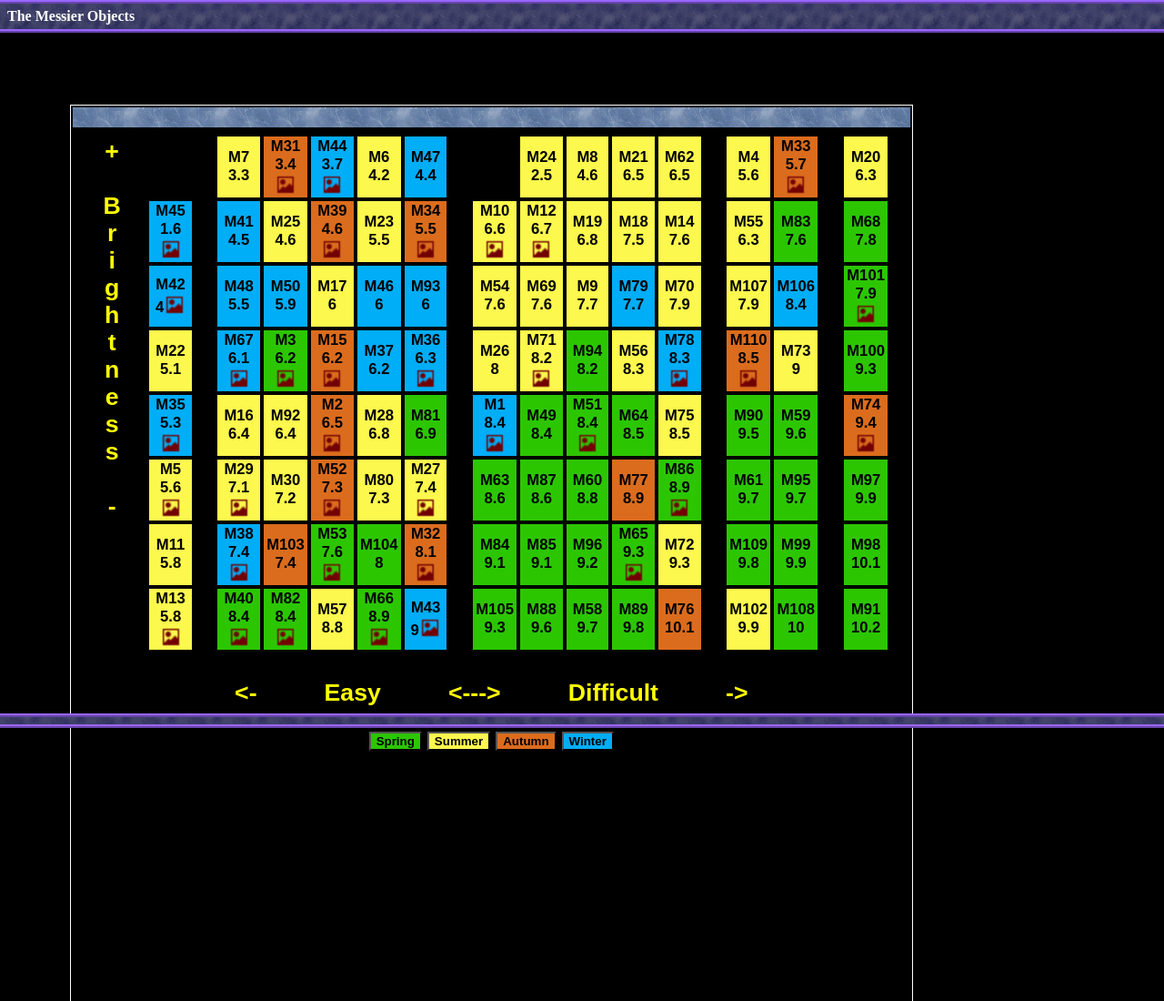
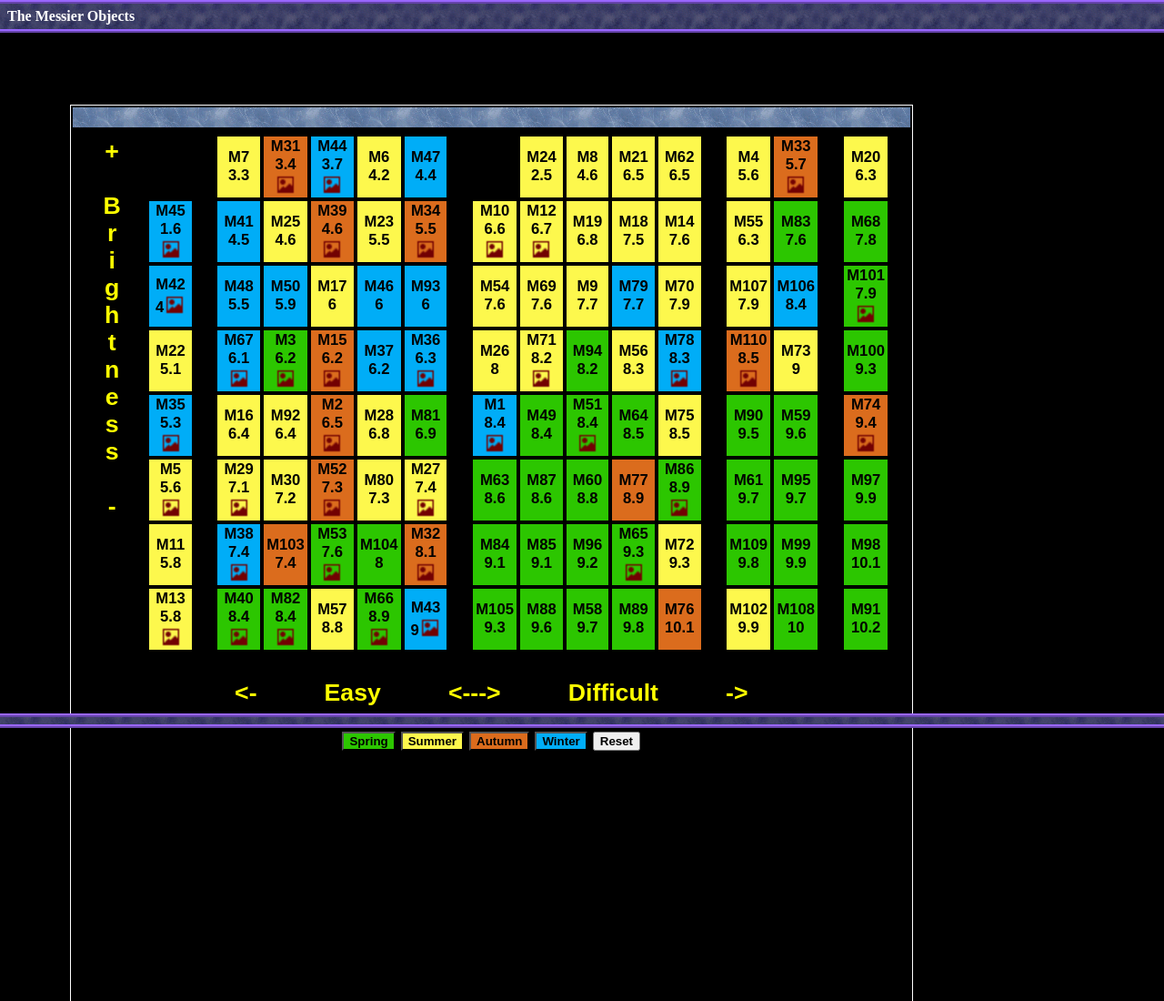
Before and after one commit to binary-stellar-system/binary-stellar-system.github.io, a plain HTML site: page messier.html in a window 1280 px wide. Shown: the top 1100 px of the page at 91% size. Drawn offline with Linux system fonts and the light colour scheme.

Commit message:
add reset button

```diff
--- a/messier.html
+++ b/messier.html
@@ -124,6 +124,7 @@
                            <td><button type="button" class="summer">Summer</button></td>
                            <td><button type="button" class="autumn">Autumn</button></td>
                            <td><button type="button" class="winter">Winter</button></td>
+                           <td><button type="button">Reset</button></td>
                        </tr>
                    </table>
                 </div>
```
